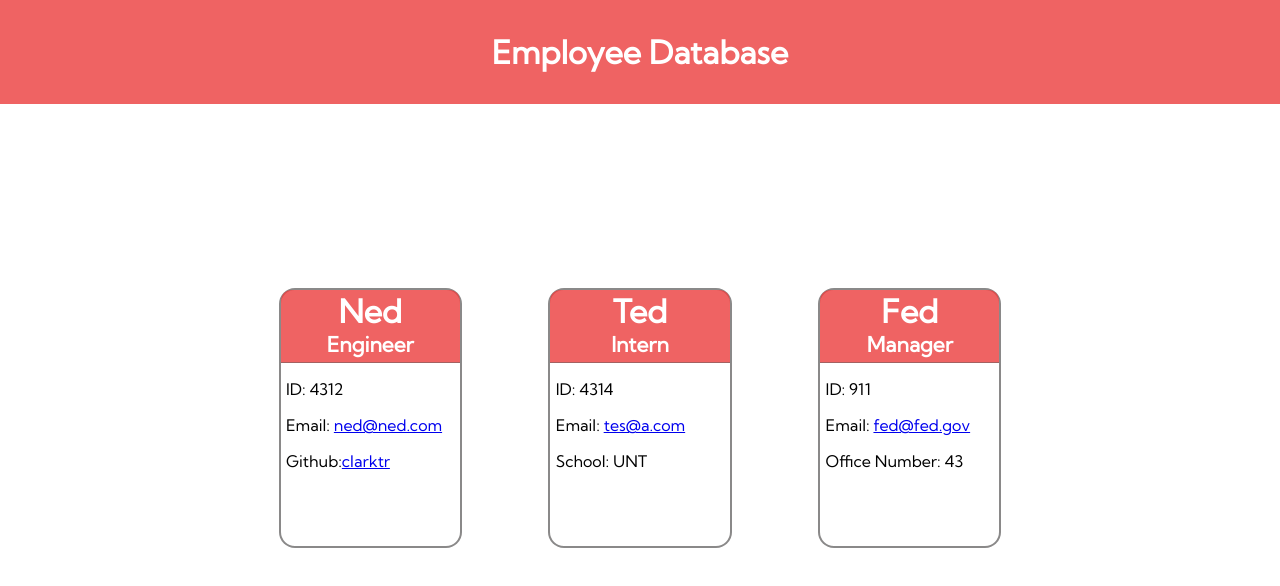
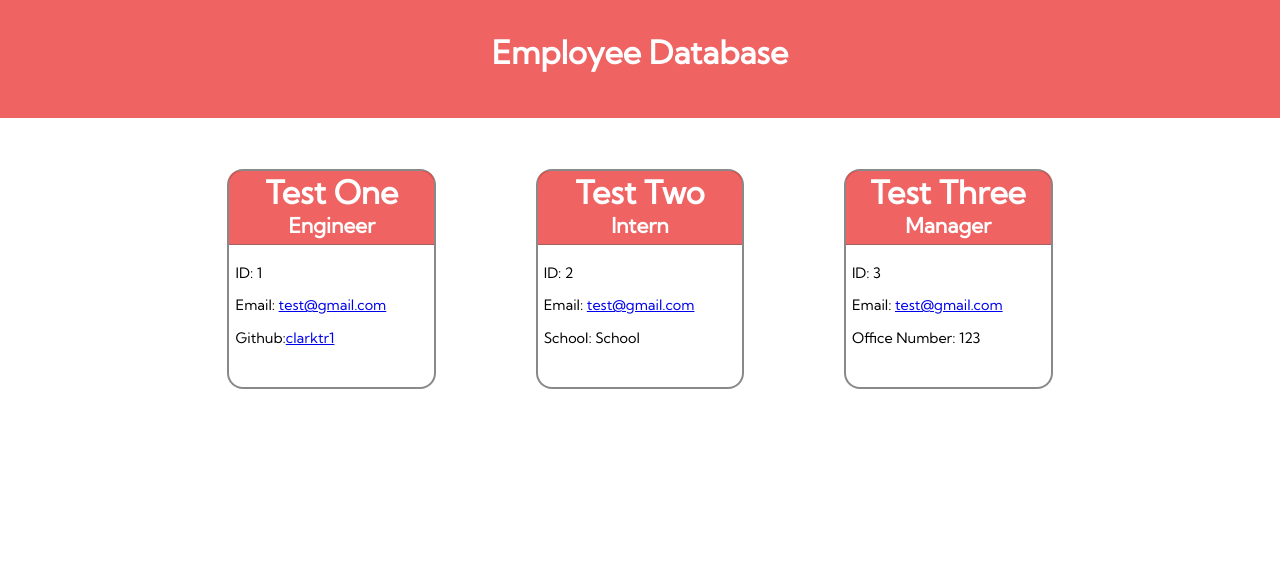
Before and after one commit to clarktr1/Employee-Database, a website: page public/index.html in a window 1280 px wide. Drawn offline with Linux system fonts and the light colour scheme.

Commit message:
adds updated readme and small additions in the css and engineer test

```diff
--- a/generateIndex.js
+++ b/generateIndex.js
@@ -12,7 +12,7 @@ function generateIndex(data) {
         p +=
         `<div class="employee-card draggable">
             <div class="title-container">
-                <h2 class="title">${data[i].user}</h2>
+                <h2 class="title">${data[i].name}</h2>
                 <h3 class="role">${data[i].role}</h3>
             </div>
             <div class="employee-info">
@@ -32,17 +32,14 @@ function generateIndex(data) {
         <meta http-equiv="X-UA-Compatible" content="IE=edge">
         <meta name="viewport" content="width=device-width, initial-scale=1.0">
         <link rel="stylesheet" href="https://fonts.googleapis.com/css?family=Kumbh Sans">
-        <link rel="stylesheet" href="//code.jquery.com/ui/1.13.2/themes/base/jquery-ui.css">
         <link rel="stylesheet" href="styles.css">
         <title>Employee Database</title>
     </head>
     <body>
-    <div class="header-bar">Employee Database</div>
+    <div class="header-bar"><h1>Employee Database</h1></div>
     <div class="employee-container droppable">
         ${p}
     </div>
-    <script src="https://code.jquery.com/jquery-3.6.0.js"></script>
-    <script src="https://code.jquery.com/ui/1.13.2/jquery-ui.js"></script>
     </body>
     </html>`
     return html
--- a/public/index.html
+++ b/public/index.html
@@ -13,37 +13,37 @@
     <div class="employee-container droppable">
         <div class="employee-card draggable">
             <div class="title-container">
-                <h2 class="title">Ned </h2>
+                <h2 class="title">Test One</h2>
                 <h3 class="role">Engineer</h3>
             </div>
             <div class="employee-info">
-            <p>ID: 4312</p>
-            <p>Email: <a href="mailto:ned@ned.com">ned@ned.com</a>
+            <p>ID: 1</p>
+            <p>Email: <a href="mailto:test@gmail.com">test@gmail.com</a>
 
 
-            <p>Github:<a target="_blank" href="https://github.com/clarktr">clarktr</a></p>
+            <p>Github:<a href="https://github.com/clarktr1">clarktr1</a></p>
         </div>
         </div><div class="employee-card draggable">
             <div class="title-container">
-                <h2 class="title">Ted</h2>
+                <h2 class="title">Test Two</h2>
                 <h3 class="role">Intern</h3>
             </div>
             <div class="employee-info">
-            <p>ID: 4314</p>
-            <p>Email: <a href="mailto:tes@a.com">tes@a.com</a>
+            <p>ID: 2</p>
+            <p>Email: <a href="mailto:test@gmail.com">test@gmail.com</a>
 
-            <p>School: UNT</p>
+            <p>School: School</p>
 
         </div>
         </div><div class="employee-card draggable">
             <div class="title-container">
-                <h2 class="title">Fed</h2>
+                <h2 class="title">Test Three</h2>
                 <h3 class="role">Manager</h3>
             </div>
             <div class="employee-info">
-            <p>ID: 911</p>
-            <p>Email: <a href="mailto:fed@fed.gov">fed@fed.gov</a>
-            <p>Office Number: 43</p>
+            <p>ID: 3</p>
+            <p>Email: <a href="mailto:test@gmail.com">test@gmail.com</a>
+            <p>Office Number: 123</p>
 
 
         </div>
--- a/public/styles.css
+++ b/public/styles.css
@@ -20,8 +20,8 @@ body{
     width: 100vw;
     height: 13vh;
     background-color: rgba(236, 63, 63, 0.813);
-    margin: 0;
-    padding: 0;
+    margin-bottom: 4%;
+    padding-bottom: 1.1%;
     display: flex;
     align-items: center;
 }
@@ -32,17 +32,16 @@ h1 {
 }
 
 .employee-container {
-    width: 70%;
-    height: 80%;
+    width: 80%;
+    height: 60%;
     margin: 0 auto;
     display: flex;
-    align-items: center;
     flex-wrap: wrap;
     justify-content: space-evenly;
 }
 
 .employee-card{
-    height: 40%;
+    height:45%;
     width: 20%;
     background-color: #fff;
     border: 2px solid rgba(71, 69, 69, 0.63);
@@ -52,13 +51,15 @@ h1 {
 
 .employee-card:hover {
     width: 21%;
-    height: 42%;
+    height: 46%;
     box-shadow: 5px 8px #797777a7;
     cursor: pointer;
 }
 
 .employee-info {
     padding-left: 3%;
+    padding-top: 2%;
+    font-size: 0.9em;
 }
 
 .title-container{
```
Also changed, not shown: index.js (+39 -13 lines), tests/engineer.test.js (+4 -7 lines), README.md, assets/Screenshot_20230218_100301.png (added), assets/index-screenshot.png (added).
